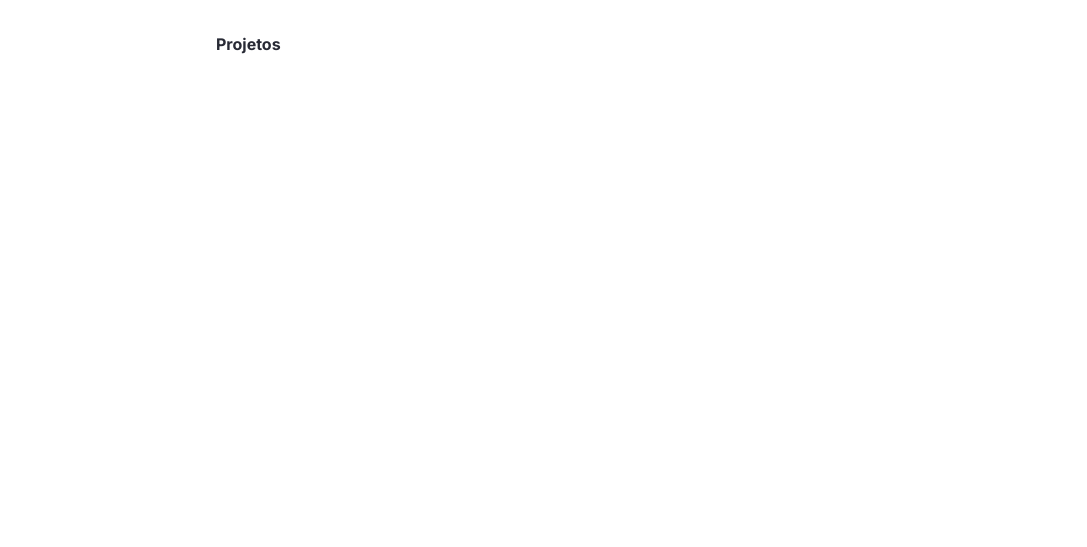
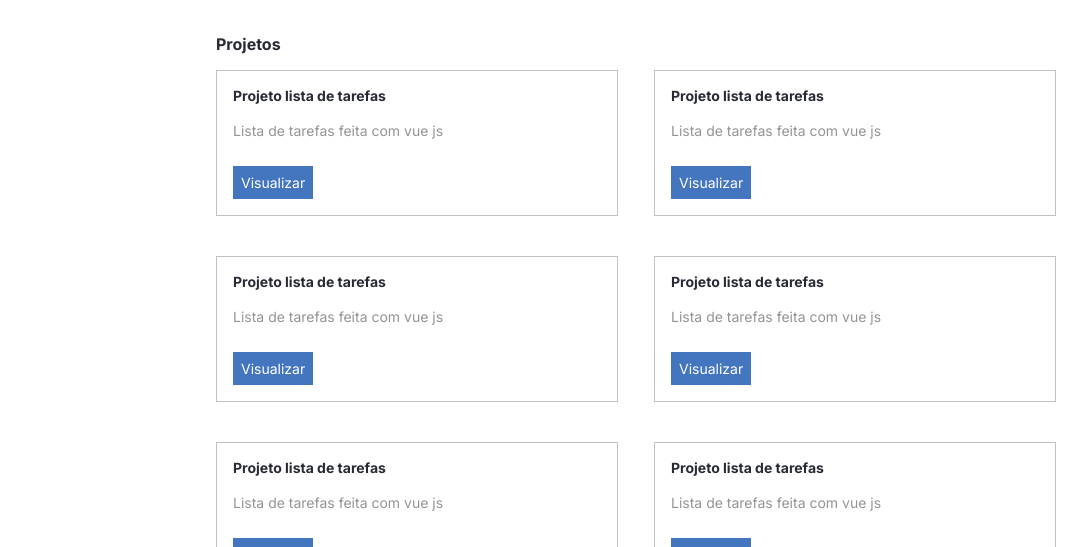
Before and after one commit to LucasVoyager/portfolio_, a React (Create React App) app: page / in a window 1280 px wide. Shown: the part 405-952 px from the top of the page, without its empty margins (96-1183 px from the left). Before the commit the page ends 800 px from the top, so only its background shows below. Built offline with nearby package versions, Linux system fonts and the light colour scheme.

Commit message:
feat: desenvolvendo a section projects

```diff
--- /dev/null
+++ b/src/components/Projects_Comp/index.tsx
@@ -0,0 +1,13 @@
+import Paragraph from '../Paragraph'
+import Title from '../Title'
+import { Card, LinkButton } from './styles'
+
+const Projects_comp = () => (
+  <Card>
+    <Title>Projeto lista de tarefas</Title>
+    <Paragraph typep="secondary">Lista de tarefas feita com vue js</Paragraph>
+    <LinkButton>Visualizar</LinkButton>
+  </Card>
+)
+
+export default Projects_comp
--- /dev/null
+++ b/src/components/Projects_Comp/styles.ts
@@ -0,0 +1,16 @@
+import styled from 'styled-components'
+
+export const Card = styled.div`
+  border: 1px solid #c1c1c1;
+  padding: 16px;
+`
+
+export const LinkButton = styled.a`
+  color: #fff;
+  font-size: 14px;
+  background-color: #4476bf;
+  text-decoration: none;
+  padding: 8px;
+  display: inline-block;
+  margin-top: 24px;
+`
--- a/src/containers/Projects/index.tsx
+++ b/src/containers/Projects/index.tsx
@@ -1,8 +1,36 @@
+import Projects_comp from '../../components/Projects_Comp'
 import Title from '../../components/Title'
+import { List } from './styles'
 
 const Projects = () => (
   <section>
     <Title fontSize={16}>Projetos</Title>
+    <List>
+      <li>
+        <Projects_comp></Projects_comp>
+      </li>
+      <li>
+        <Projects_comp></Projects_comp>
+      </li>
+      <li>
+        <Projects_comp></Projects_comp>
+      </li>
+      <li>
+        <Projects_comp></Projects_comp>
+      </li>
+      <li>
+        <Projects_comp></Projects_comp>
+      </li>
+      <li>
+        <Projects_comp></Projects_comp>
+      </li>
+      <li>
+        <Projects_comp></Projects_comp>
+      </li>
+      <li>
+        <Projects_comp></Projects_comp>
+      </li>
+    </List>
   </section>
 )
 
--- /dev/null
+++ b/src/containers/Projects/styles.ts
@@ -0,0 +1,14 @@
+import styled from 'styled-components'
+
+export const List = styled.ul`
+  display: grid;
+  grid-template-columns: 1fr 1fr;
+  column-gap: 36px;
+  row-gap: 40px;
+
+  @media (max-width: 768px) {
+    grid-template-columns: 1fr;
+    column-gap: 0;
+    row-gap: 16px;
+  }
+`
--- a/src/styles.ts
+++ b/src/styles.ts
@@ -6,6 +6,7 @@ const EstiloGlobal = createGlobalStyle`
     padding: 0;
     box-sizing: border-box;
     font-family: "Inter", sans-serif;
+    list-style: none;
   }
 
   body {
```
